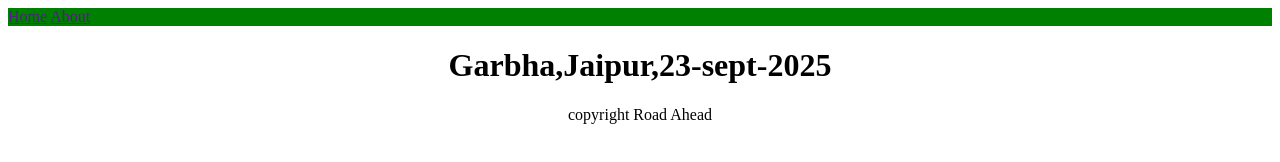
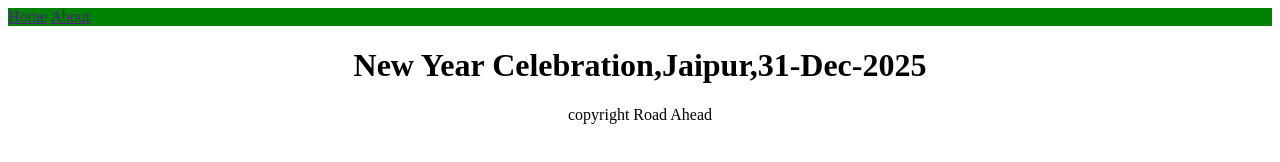
Before and after one commit to GauravPrajapati19/webScrap, a plain HTML site: page index.html in a window 1280 px wide. Drawn offline with Linux system fonts and the light colour scheme.

Commit message:
Update index.html

```diff
--- a/index.html
+++ b/index.html
@@ -10,7 +10,7 @@
         <a href="">Home</a>
         <a href="">About</a>
     </nav>
-        <h1 style="text-align: center;" id="events">Garbha,Jaipur,23-sept-2025</h1>
+        <h1 style="text-align: center;" id="events">New Year Celebration,Jaipur,31-Dec-2025</h1>
         <p style="text-align: center;">copyright Road Ahead</p>
 
 </body>
```
